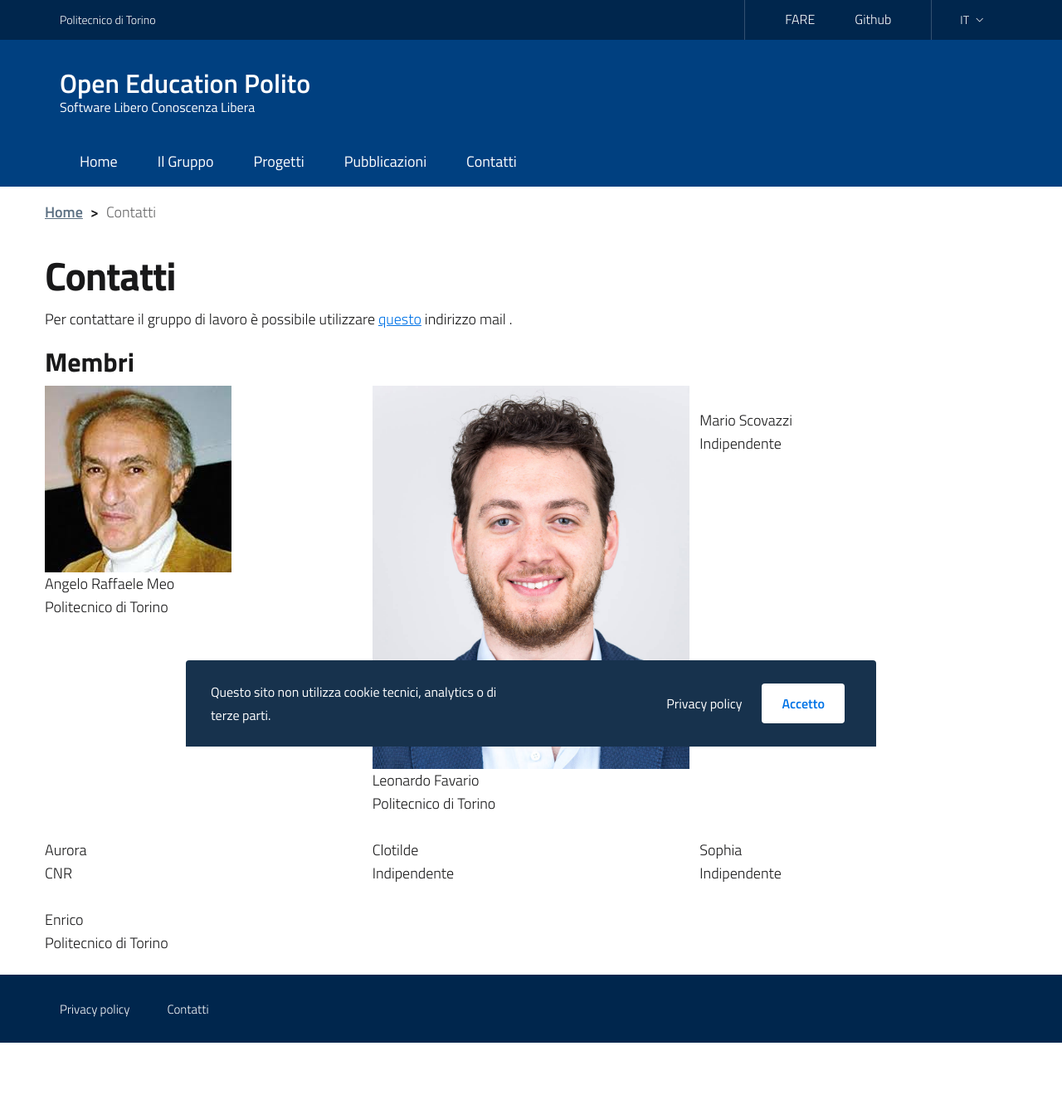
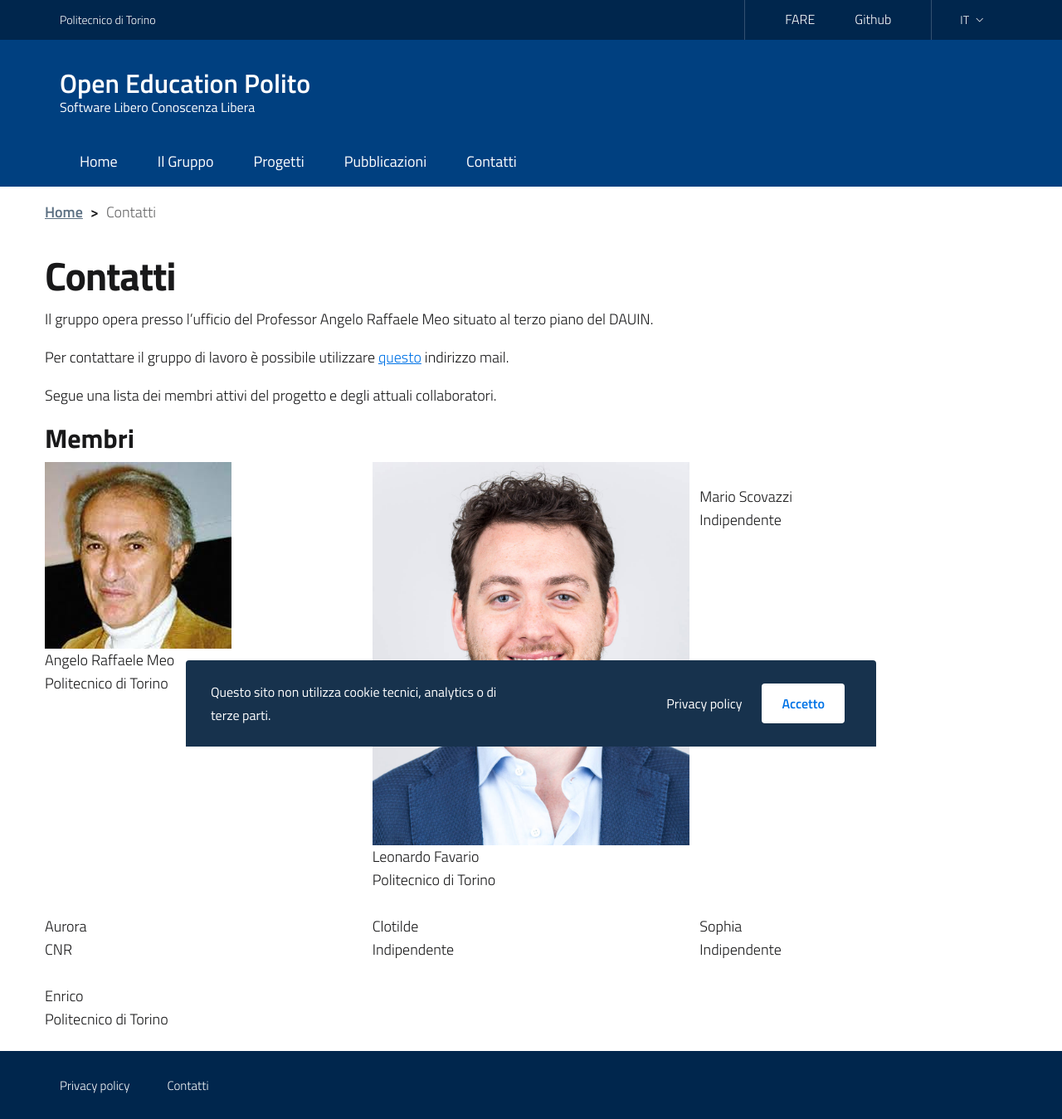
Before and after one commit to open-education-polito/org-website, a Jekyll site: the page built from it/contatti.md, in a window 1280 px wide. Shown: the whole page at 83% size. Built offline with Jekyll 4.4.1, drawn with Linux system fonts in a browser that asks for light colours; before the commit the page ends 1257 px from its top, so only the background shows below that.

Commit message:
Add contact info

```diff
--- a/it/contatti.md
+++ b/it/contatti.md
@@ -7,8 +7,13 @@ permalink: /it/contatti
 order: 20
 ---
 
+Il gruppo opera presso l'ufficio del Professor Angelo Raffaele Meo situato al
+terzo piano del DAUIN.
 
-Per contattare il gruppo di lavoro è possibile utilizzare <a href="mailto:fare@polito.it">questo</a> indirizzo mail .
+Per contattare il gruppo di lavoro è possibile utilizzare <a
+href="mailto:fare@polito.it">questo</a> indirizzo mail.
+
+Segue una lista dei membri attivi del progetto e degli attuali collaboratori.
 
 ### Membri
-{% include people.html status='admin' %}
+{% include people.html status='admin'%}
```
